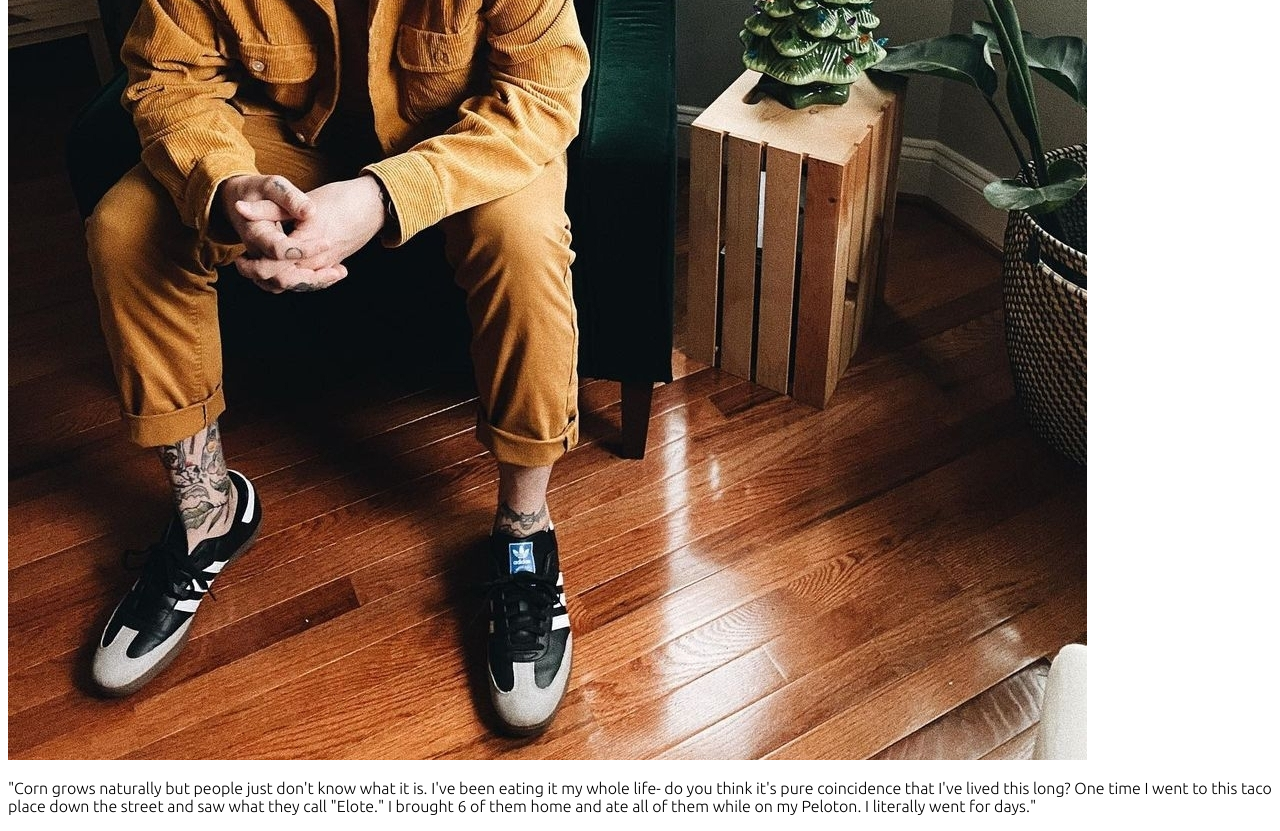
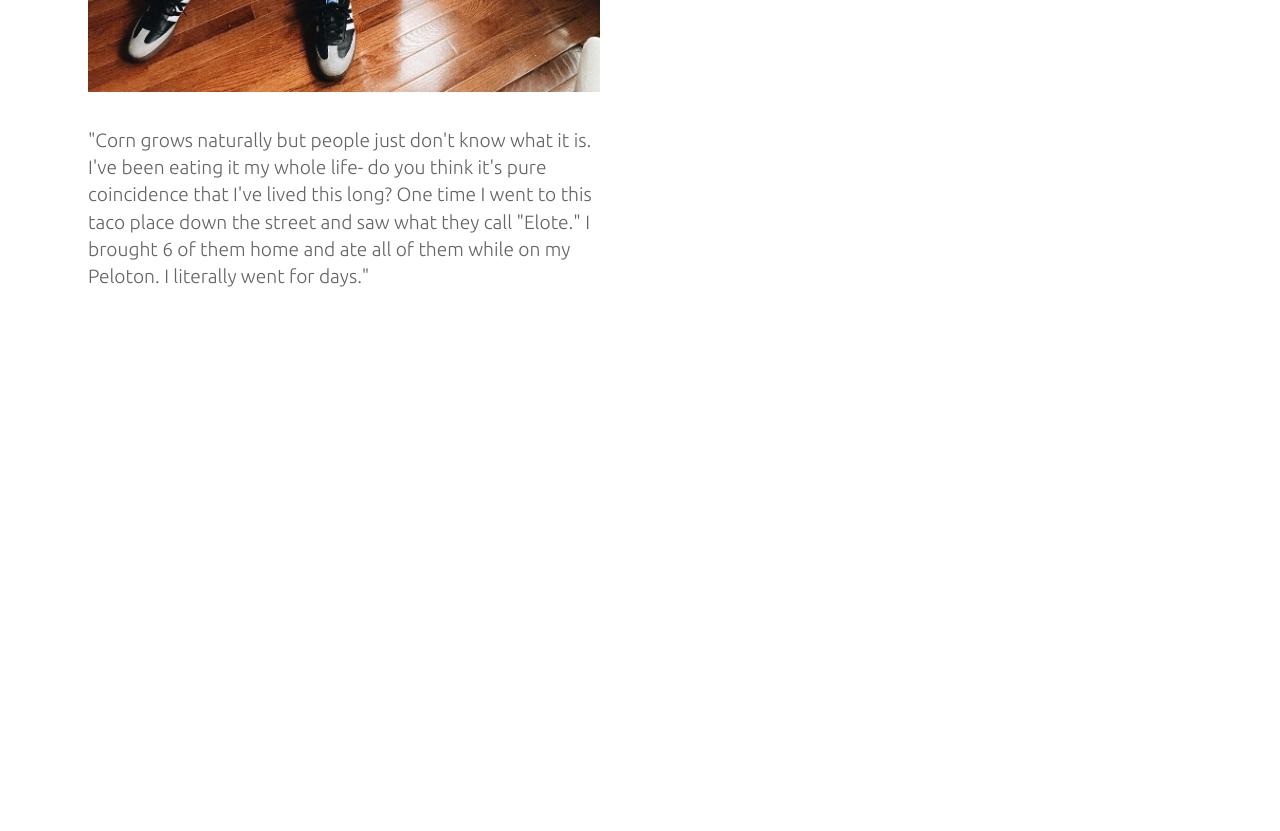
Before and after one commit to orphaelius/Pelote, a plain HTML site: page owner.html in a window 1280 px wide. Shown: the part 720-1551 px from the top of the page. After the commit the page ends 1029 px from the top, so only its background shows below. Drawn offline with Linux system fonts and the light colour scheme; a script that the page names is missing.

Commit message:
Update style.css

```diff
--- a/style.css
+++ b/style.css
@@ -27,7 +27,7 @@ body {
 }
 
 
-.peloton-nutrition {
+.header {
     margin-left: 5rem;
     margin-top: 5rem;
     color: rgb(100, 100, 100);
@@ -56,6 +56,16 @@ body {
     line-height: 1.7rem;
 }
 
+.paragraph {
+  margin-top: 2rem;
+  margin-left: 5rem;
+  font-size: 1.2rem;
+  color: rgb(100, 100, 100);
+  inline-size: 32rem;
+  overflow-wrap: break-word;
+  line-height: 1.7rem;
+}
+
 .btn-explore {
     margin-top: 2rem;
     margin-left: 5rem;
@@ -68,3 +78,13 @@ body {
     font-weight: bold;
 
 }
+
+.owner-img {
+  margin-left: 5rem;
+  width: 32rem;
+  height: 40rem;
+}
+
+.big-corn {
+  font-size: 10rem;
+}
```
